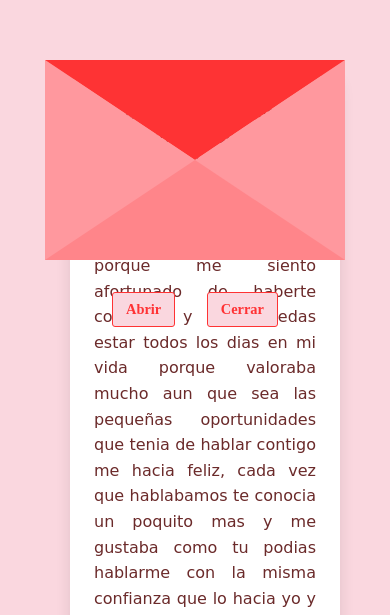
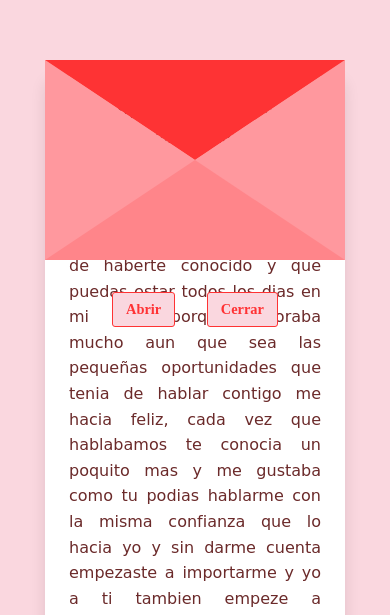
Before and after one commit to Dawoooooo/para-mi-noviecita-3, a plain HTML site: page index.html in a window 390 px wide. Shown: the part 229-844 px from the top of the page. Drawn offline with Linux system fonts and the light colour scheme.

Commit message:
Add files via upload

```diff
--- a/style.css
+++ b/style.css
@@ -183,12 +183,17 @@ main {
   }
 
   .paper {
-    width: 90%; /* Usa un ancho relativo para adaptarse mejor */
+    width: 100%; /* Asegura que ocupe todo el ancho disponible dentro de la carta */
     height: auto; /* Deja que la altura se ajuste al contenido */
     padding: 1.5rem; /* Reduce el padding para móviles */
     font-size: 1rem; /* Ajusta el tamaño de la fuente */
     line-height: 1.6rem; /* Ajusta el espaciado entre líneas */
-    max-width: 95%; /* Asegura que no exceda el ancho de la pantalla */
+    max-width: 100%; /* Asegura que no exceda el ancho de la carta */
+    overflow: hidden; /* Esconde cualquier desbordamiento */
+    position: absolute; /* Mantiene el paper dentro de la carta */
+    top: 0; /* Alinea el paper al inicio de la carta */
+    left: 0; /* Alinea el paper a la izquierda */
+    z-index: -1; /* Mantiene el paper detrás de la tapa */
   }
 
   .options {
```
